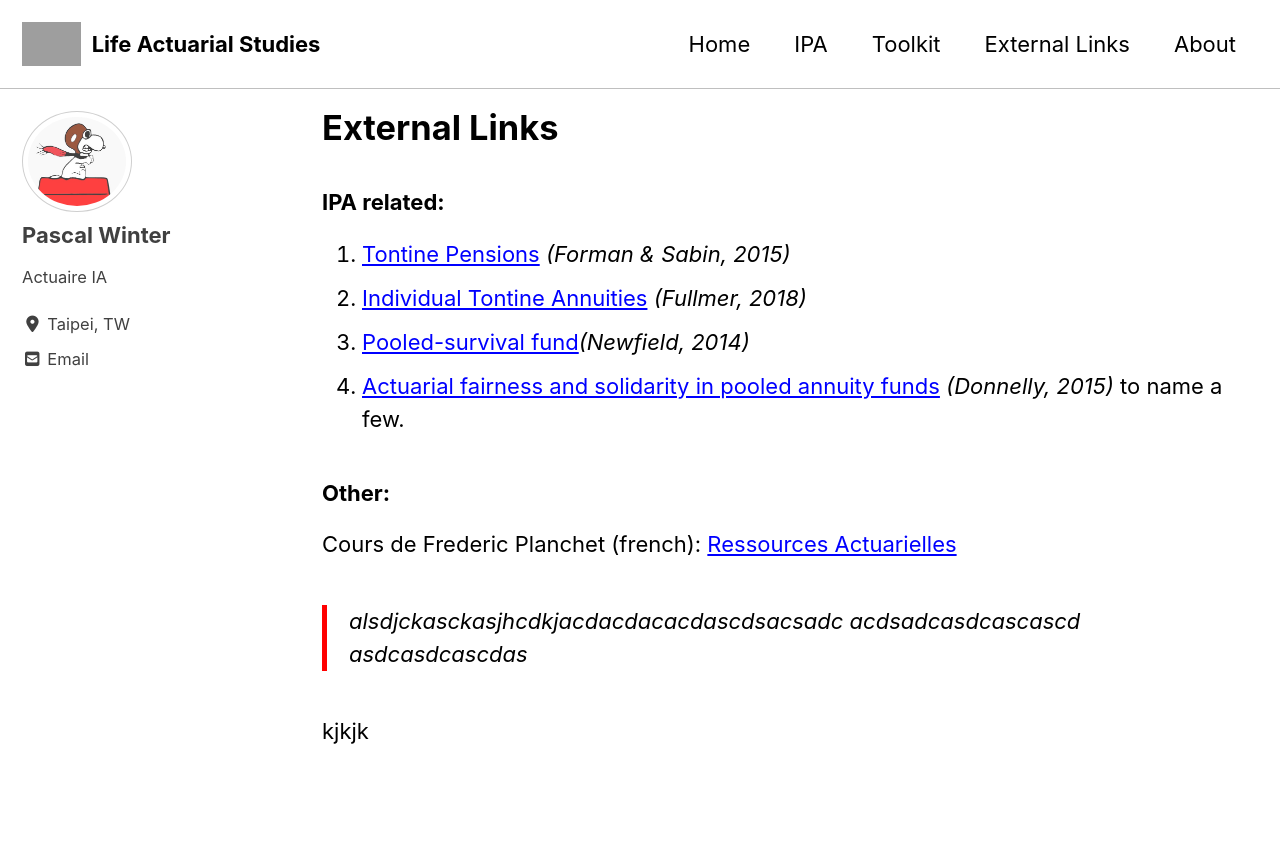
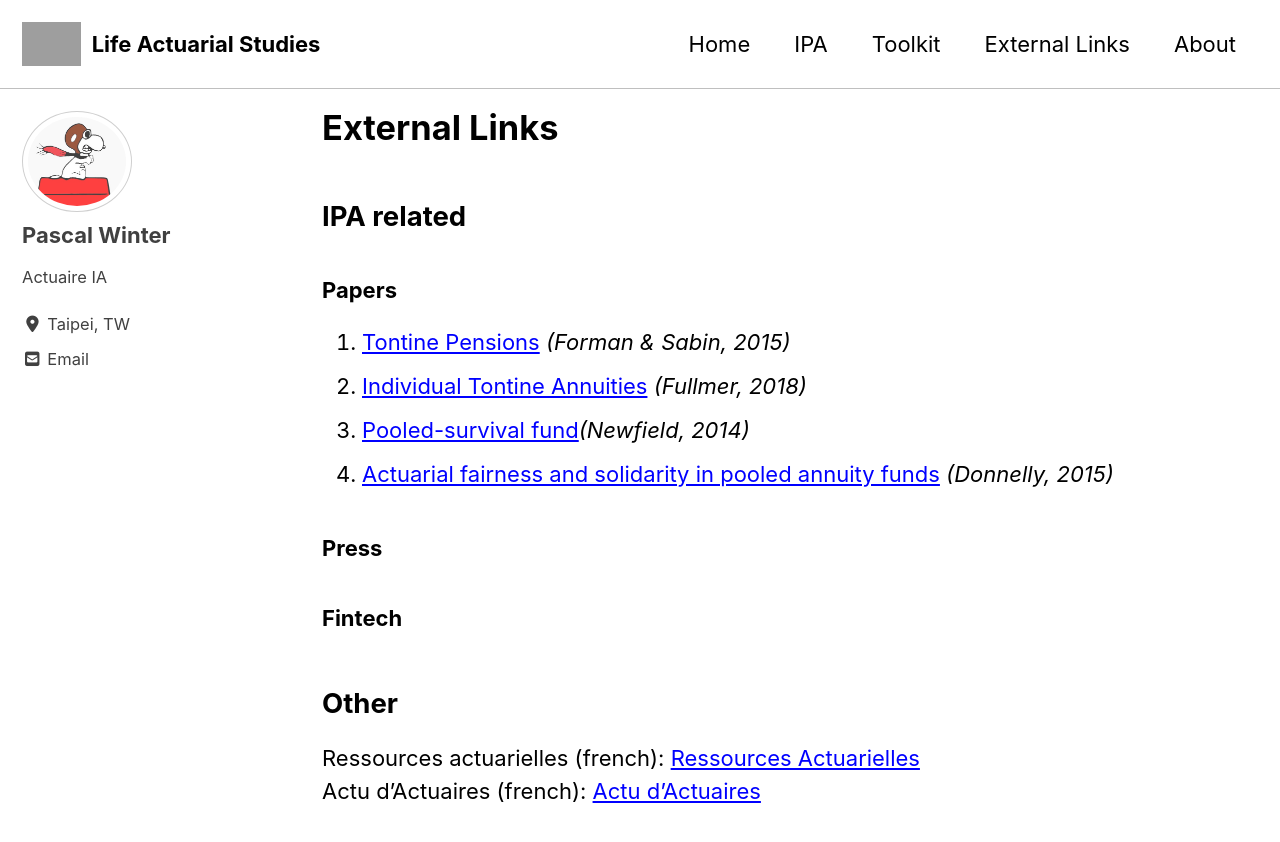
Before and after one commit to pascal-winter/website, a Jekyll site: the page built from _pages/externallinks.md, in a window 1280 px wide and 900 px high. Shown: the top 842 px of the window. Built offline with Jekyll 4.4.1, drawn with Linux system fonts in a browser that asks for light colours; cached includes are drawn as plain includes; nearby versions of some CDN libraries; grey boxes are pictures that could not be loaded.

```diff
--- a/_pages/externallinks.md
+++ b/_pages/externallinks.md
@@ -7,19 +7,21 @@ classes: wide
 ---
 
 
-### IPA related:
+## IPA related
+
+### Papers
 
 1. [Tontine Pensions](https://scholarship.law.upenn.edu/penn_law_review/vol163/iss3/3/) *(Forman & Sabin, 2015)*
 2. [Individual Tontine Annuities](https://ssrn.com/abstract=3217551) *(Fullmer, 2018)*
 3. [Pooled-survival fund](https://www.actuaries.asn.au/Library/Events/FSF/2014/NewfieldPostRetirementPaper140505.pdf)*(Newfield, 2014)*
-4. [Actuarial fairness and solidarity in pooled annuity funds](https://arxiv.org/abs/1311.5120) *(Donnelly, 2015)* to name a few.
+4. [Actuarial fairness and solidarity in pooled annuity funds](https://arxiv.org/abs/1311.5120) *(Donnelly, 2015)*
+
+### Press
+
+### Fintech
 
 
-### Other:
-Cours de Frederic Planchet (french): [Ressources Actuarielles](http://www.ressources-actuarielles.net/)
 
-> alsdjckasckasjhcdkjacdacdacacdascdsacsadc
-acdsadcasdcascascd
-asdcasdcascdas
-
-kjkjk
+## Other
+Ressources actuarielles (french): [Ressources Actuarielles](http://www.ressources-actuarielles.net/)
+Actu d'Actuaires (french): [Actu d'Actuaires](https://actudactuaires.typepad.com/)
```
Also changed, not shown: _pages/toolkit.md (+2 -1 lines), _portfolio/almtransferpricing.md (added, +33 -0 lines), _portfolio/mpmaker.md (added, +33 -0 lines), index.md (+1 -1 lines).
